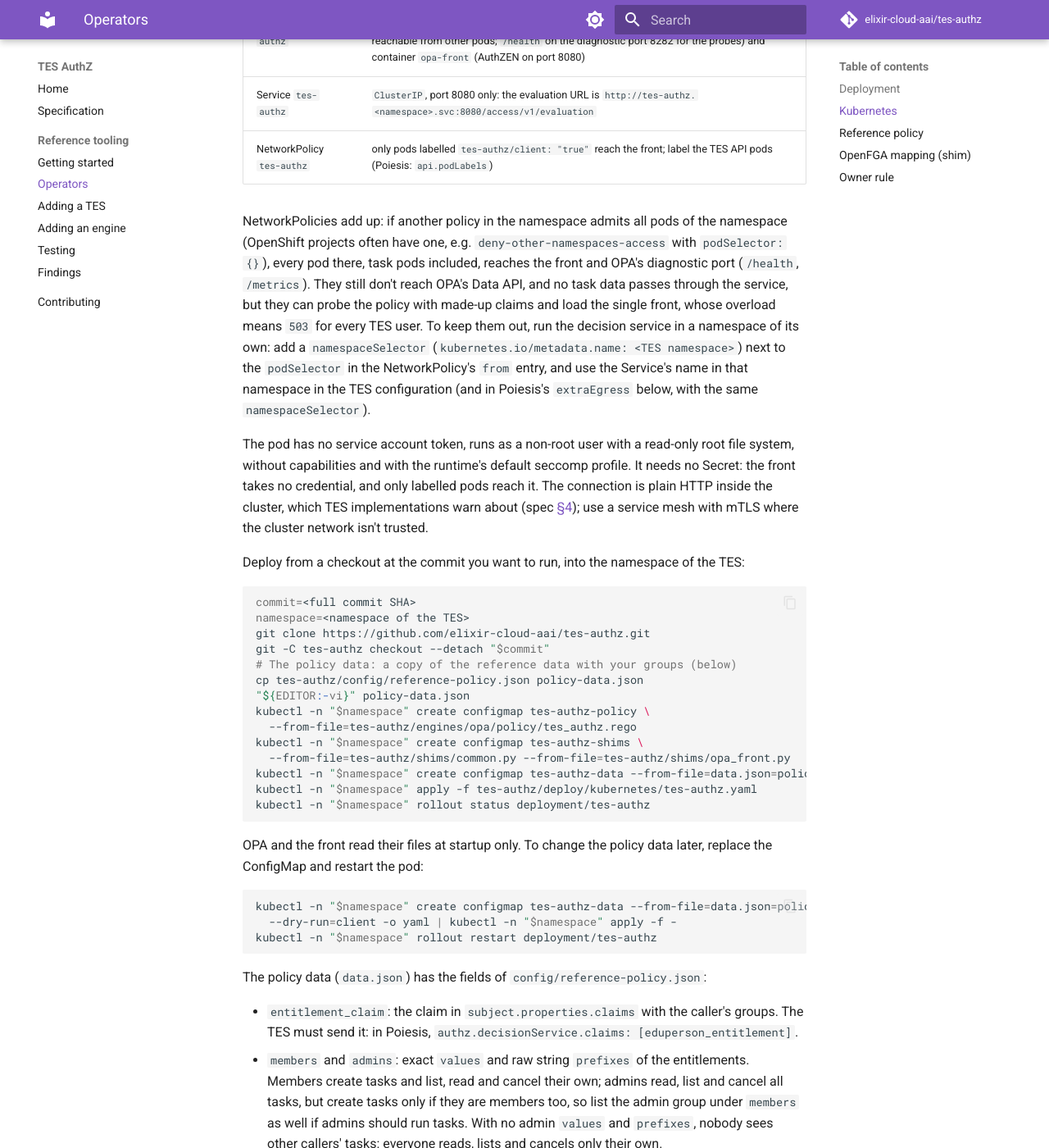
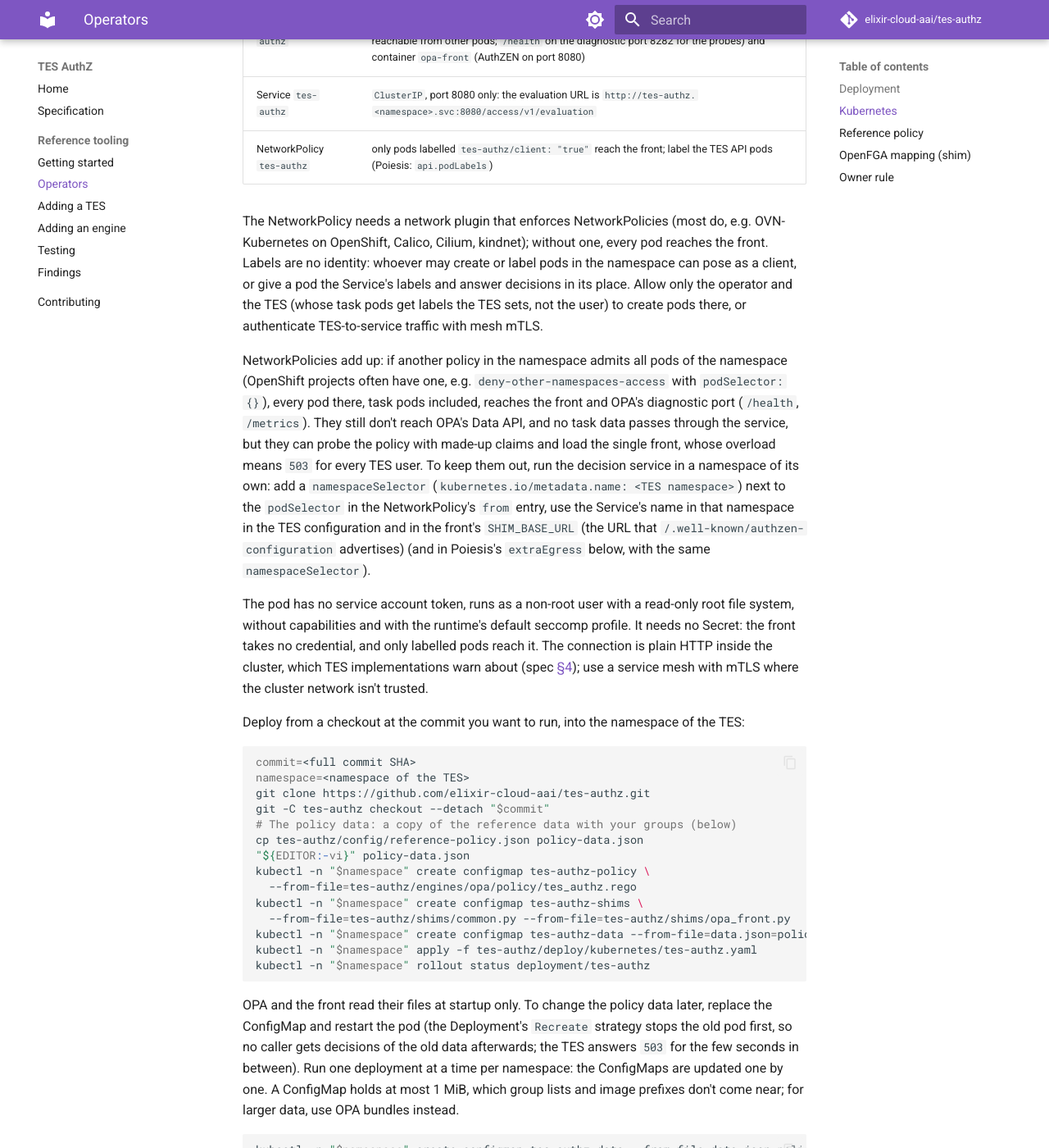
Before and after one commit to elixir-cloud-aai/tes-authz, an MkDocs documentation site: the page built from docs/operators.md, in a window 1280 px wide and 1400 px high, scrolled down 724 px. Shown: the whole window at 82% size. Built offline with MkDocs 1.6.1 and Material for MkDocs 9.7.7, drawn with Linux system fonts in a browser that asks for light colours; comment, search, counter and statistics services are not loaded.

Commit message:
fix: recreate the decision pod on updates
Sourcery review of #16: stop the old pod before the new one starts, so
that no caller gets decisions of the old policy data after a change.
Document that the NetworkPolicy needs an enforcing network plugin,
that labels are no identity (who may create pods in the namespace),
SHIM_BASE_URL across namespaces, one deployment at a time, and the
1 MiB ConfigMap limit. The test script waits for the namespace
deletion, so that an immediate rerun works.

Co-Authored-By: Claude Opus 5.5 <noreply@anthropic.com>

````diff
--- a/docs/operators.md
+++ b/docs/operators.md
@@ -16,7 +16,9 @@ These notes are for operators who run the reference decision services.
 | Service `tes-authz` | `ClusterIP`, port 8080 only: the evaluation URL is `http://tes-authz.<namespace>.svc:8080/access/v1/evaluation` |
 | NetworkPolicy `tes-authz` | only pods labelled `tes-authz/client: "true"` reach the front; label the TES API pods (Poiesis: `api.podLabels`) |
 
-NetworkPolicies add up: if another policy in the namespace admits all pods of the namespace (OpenShift projects often have one, e.g. `deny-other-namespaces-access` with `podSelector: {}`), every pod there, task pods included, reaches the front and OPA's diagnostic port (`/health`, `/metrics`). They still don't reach OPA's Data API, and no task data passes through the service, but they can probe the policy with made-up claims and load the single front, whose overload means `503` for every TES user. To keep them out, run the decision service in a namespace of its own: add a `namespaceSelector` (`kubernetes.io/metadata.name: <TES namespace>`) next to the `podSelector` in the NetworkPolicy's `from` entry, and use the Service's name in that namespace in the TES configuration (and in Poiesis's `extraEgress` below, with the same `namespaceSelector`).
+The NetworkPolicy needs a network plugin that enforces NetworkPolicies (most do, e.g. OVN-Kubernetes on OpenShift, Calico, Cilium, kindnet); without one, every pod reaches the front. Labels are no identity: whoever may create or label pods in the namespace can pose as a client, or give a pod the Service's labels and answer decisions in its place. Allow only the operator and the TES (whose task pods get labels the TES sets, not the user) to create pods there, or authenticate TES-to-service traffic with mesh mTLS.
+
+NetworkPolicies add up: if another policy in the namespace admits all pods of the namespace (OpenShift projects often have one, e.g. `deny-other-namespaces-access` with `podSelector: {}`), every pod there, task pods included, reaches the front and OPA's diagnostic port (`/health`, `/metrics`). They still don't reach OPA's Data API, and no task data passes through the service, but they can probe the policy with made-up claims and load the single front, whose overload means `503` for every TES user. To keep them out, run the decision service in a namespace of its own: add a `namespaceSelector` (`kubernetes.io/metadata.name: <TES namespace>`) next to the `podSelector` in the NetworkPolicy's `from` entry, use the Service's name in that namespace in the TES configuration and in the front's `SHIM_BASE_URL` (the URL that `/.well-known/authzen-configuration` advertises) (and in Poiesis's `extraEgress` below, with the same `namespaceSelector`).
 
 The pod has no service account token, runs as a non-root user with a read-only root file system, without capabilities and with the runtime's default seccomp profile. It needs no Secret: the front takes no credential, and only labelled pods reach it. The connection is plain HTTP inside the cluster, which TES implementations warn about (spec [§4](specification.md#4-failure-semantics-configuration-security)); use a service mesh with mTLS where the cluster network isn't trusted.
 
@@ -39,7 +41,7 @@ kubectl -n "$namespace" apply -f tes-authz/deploy/kubernetes/tes-authz.yaml
 kubectl -n "$namespace" rollout status deployment/tes-authz
 ```
 
-OPA and the front read their files at startup only. To change the policy data later, replace the ConfigMap and restart the pod:
+OPA and the front read their files at startup only. To change the policy data later, replace the ConfigMap and restart the pod (the Deployment's `Recreate` strategy stops the old pod first, so no caller gets decisions of the old data afterwards; the TES answers `503` for the few seconds in between). Run one deployment at a time per namespace: the ConfigMaps are updated one by one. A ConfigMap holds at most 1 MiB, which group lists and image prefixes don't come near; for larger data, use OPA bundles instead.
 
 ```sh
 kubectl -n "$namespace" create configmap tes-authz-data --from-file=data.json=policy-data.json \
````
Also changed, not shown: 3 other files.
